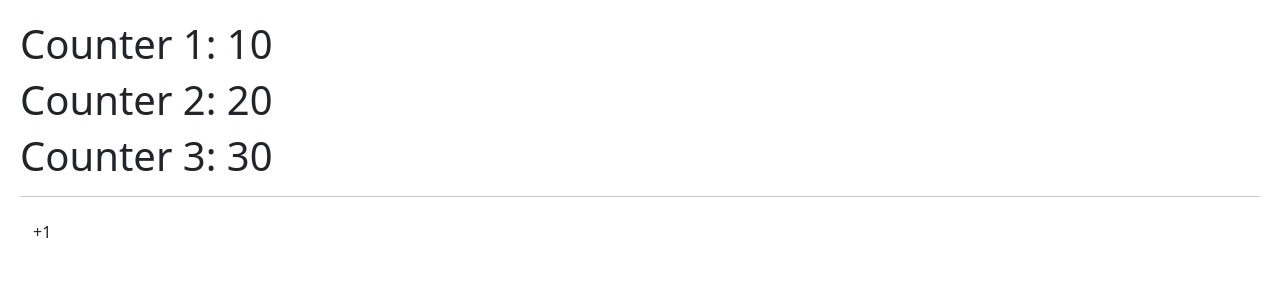
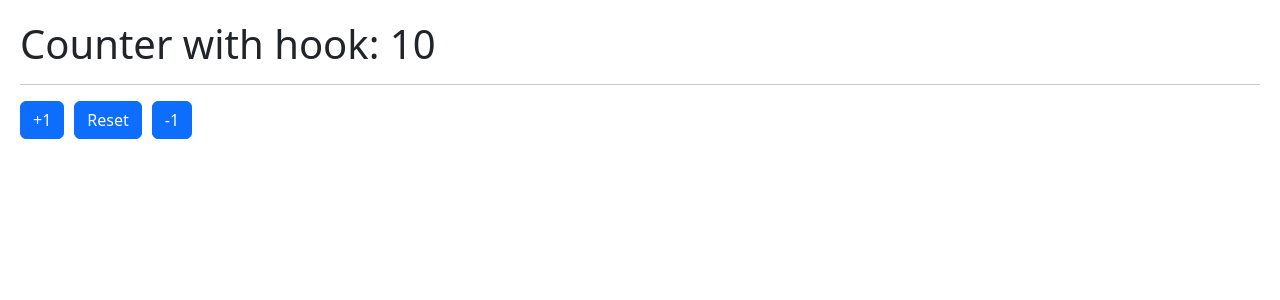
Before and after one commit to 1vanInclan/HooksApp, a React (Vite) app: page / in a window 1280 px wide. Shown: the top 300 px of the page. Built offline with nearby package versions, Linux system fonts and the light colour scheme.

Commit message:
UseWithCustomHook 1ra parte

```diff
--- /dev/null
+++ b/src/01-useState/CounterWithCustomHook.jsx
@@ -0,0 +1,22 @@
+import { useCounter } from "../hooks/useCounter"
+
+
+export const CounterWithCustomHook = () => {
+
+    const { counter } = useCounter();
+
+
+
+  return (
+    <>
+
+        <h1>Counter with hook: {counter}</h1>
+        <hr/>
+
+        <button className="btn btn-primary">+1</button>
+        <button className="btn btn-primary">Reset</button>
+        <button className="btn btn-primary">-1</button>
+
+    </>
+  )
+}
--- /dev/null
+++ b/src/hooks/useCounter.js
@@ -0,0 +1,13 @@
+import { useState } from "react"
+
+
+export const useCounter = ( initialValue = 10 ) => {
+
+    const [counter, setCounter] = useState( initialValue )
+
+
+    return {
+        counter
+    }
+
+}
--- a/src/main.jsx
+++ b/src/main.jsx
@@ -1,12 +1,15 @@
 import React from 'react'
 import ReactDOM from 'react-dom/client'
-import { CounterApp } from './01-useState/CounterApp'
+
+// import { CounterApp } from './01-useState/CounterApp'
+import { CounterWithCustomHook } from './01-useState/CounterWithCustomHook'
+
 // import { HooksApp } from './HooksApp'
 
 import './index.css'
 
 ReactDOM.createRoot(document.getElementById('root')).render(
   <React.StrictMode>
-    <CounterApp />
+    <CounterWithCustomHook />
   </React.StrictMode>
 )
```
